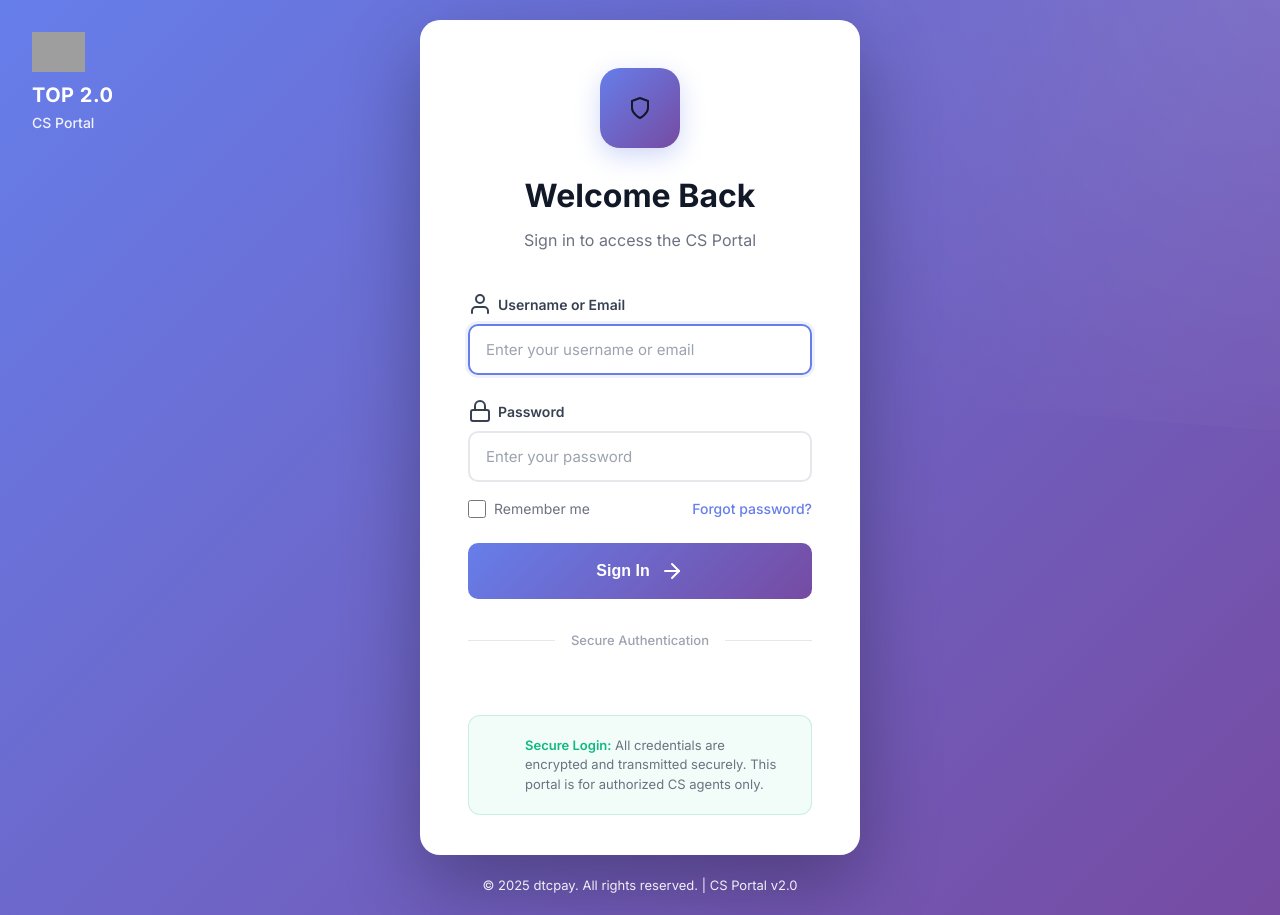
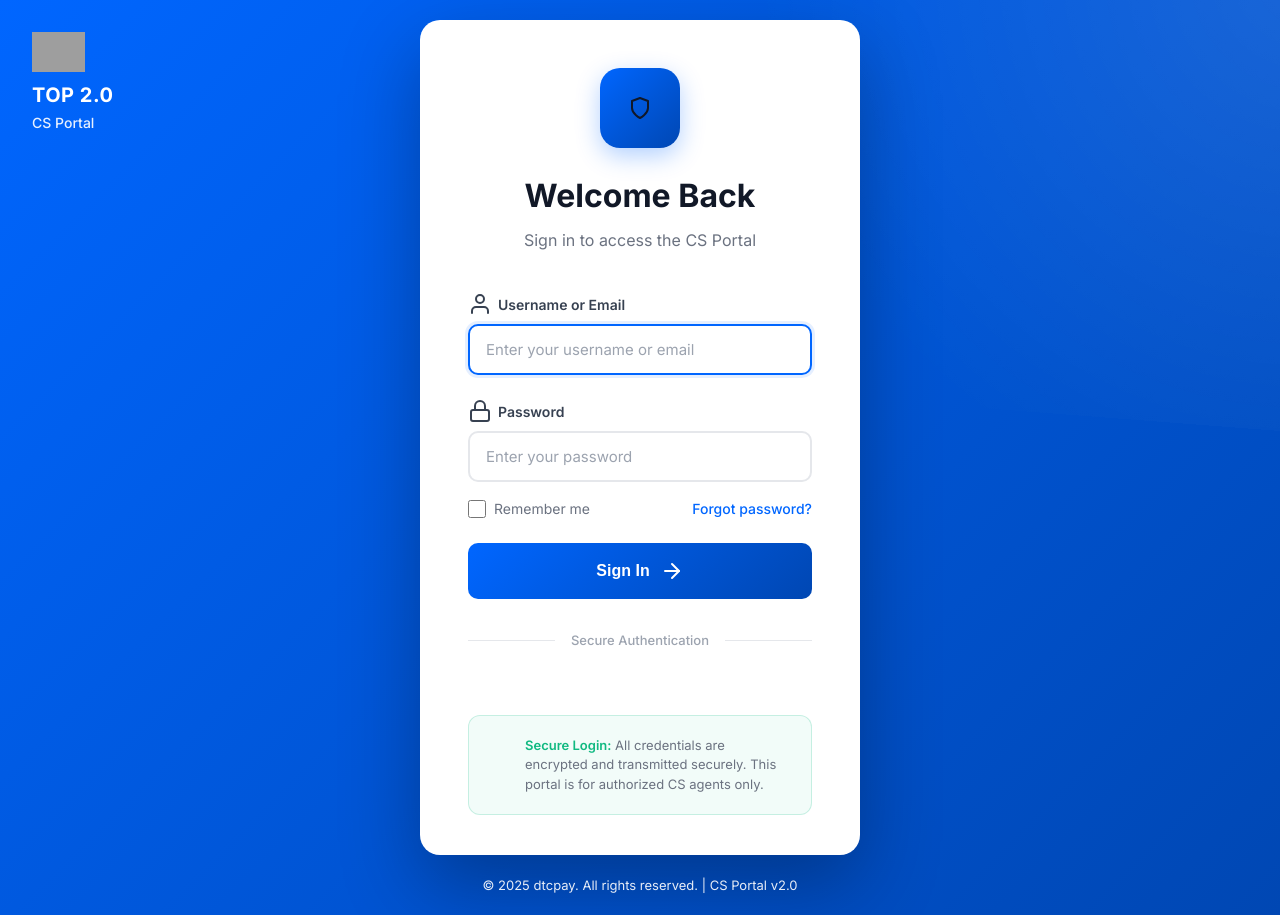
Before and after one commit to dtcpay-Dickson/CS-Portal, a plain HTML site: page login.html in a window 1280 px wide. Drawn offline with nearby package versions, Linux system fonts and the light colour scheme; grey boxes are pictures that could not be loaded; some icons are missing.

Commit message:
Change login page theme from purple to blue
Updated the login page background gradient and all accent colors from purple (#667eea/#764ba2) to blue (#0066ff/#0047b3). This includes:
- Login container background gradient
- Login icon background and shadow
- Form input focus border and shadow
- Checkbox accent color
- Forgot password link colors
- Login button gradient and hover shadow

Co-Authored-By: Claude Sonnet 4.5 <noreply@anthropic.com>

```diff
--- a/login.html
+++ b/login.html
@@ -12,7 +12,7 @@
     <style>
         .login-container {
             min-height: 100vh;
-            background: linear-gradient(135deg, #667eea 0%, #764ba2 100%);
+            background: linear-gradient(135deg, #0066ff 0%, #0047b3 100%);
             display: flex;
             align-items: center;
             justify-content: center;
@@ -93,13 +93,13 @@
         .login-icon {
             width: 80px;
             height: 80px;
-            background: linear-gradient(135deg, #667eea 0%, #764ba2 100%);
+            background: linear-gradient(135deg, #0066ff 0%, #0047b3 100%);
             border-radius: 20px;
             margin: 0 auto 24px;
             display: flex;
             align-items: center;
             justify-content: center;
-            box-shadow: 0 8px 24px rgba(102, 126, 234, 0.3);
+            box-shadow: 0 8px 24px rgba(0, 102, 255, 0.3);
         }
 
         .login-icon i {
@@ -144,7 +144,7 @@
         .form-label i {
             width: 16px;
             height: 16px;
-            color: #667eea;
+            color: #0066ff;
         }
 
         .form-input {
@@ -160,8 +160,8 @@
 
         .form-input:focus {
             outline: none;
-            border-color: #667eea;
-            box-shadow: 0 0 0 3px rgba(102, 126, 234, 0.1);
+            border-color: #0066ff;
+            box-shadow: 0 0 0 3px rgba(0, 102, 255, 0.1);
         }
 
         .form-input::placeholder {
@@ -186,7 +186,7 @@
             width: 18px;
             height: 18px;
             cursor: pointer;
-            accent-color: #667eea;
+            accent-color: #0066ff;
         }
 
         .remember-me label {
@@ -198,19 +198,19 @@
 
         .forgot-password {
             font-size: 14px;
-            color: #667eea;
+            color: #0066ff;
             text-decoration: none;
             font-weight: 500;
             transition: color 0.2s;
         }
 
         .forgot-password:hover {
-            color: #764ba2;
+            color: #0047b3;
         }
 
         .login-button {
             padding: 16px;
-            background: linear-gradient(135deg, #667eea 0%, #764ba2 100%);
+            background: linear-gradient(135deg, #0066ff 0%, #0047b3 100%);
             color: white;
             border: none;
             border-radius: 10px;
@@ -227,7 +227,7 @@
 
         .login-button:hover {
             transform: translateY(-2px);
-            box-shadow: 0 8px 24px rgba(102, 126, 234, 0.4);
+            box-shadow: 0 8px 24px rgba(0, 102, 255, 0.4);
         }
 
         .login-button:active {
```
